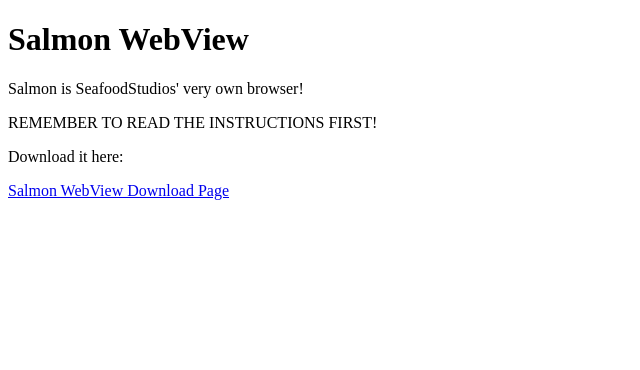
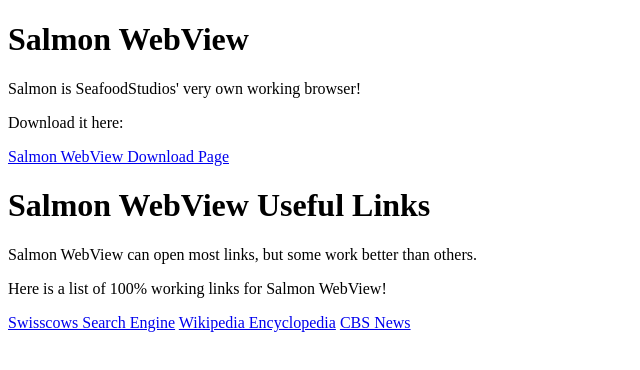
Before and after one commit to SeafoodStudios/SalmonWebView, a plain HTML site: page index.html in a window 1280 px wide. Shown: the whole page, without its empty margins (0-640 px from the left). Drawn offline with Linux system fonts and the light colour scheme.

Commit message:
Update index.html

```diff
--- a/index.html
+++ b/index.html
@@ -2,7 +2,12 @@
 <html lang="en">
   <title>Salmon WebView</title>
   <h1>Salmon WebView</h1>
-  <p>Salmon is SeafoodStudios' very own browser!</p>
-  <p>REMEMBER TO READ THE INSTRUCTIONS FIRST!</p>
+  <p>Salmon is SeafoodStudios' very own working browser!</p>
   <p>Download it here:</p>
   <a href="https://drive.google.com/drive/folders/1ZdyvQ38paezftEOMObbA1PQEOBEd6hcU">Salmon WebView Download Page</a>
+  <h1>Salmon WebView Useful Links</h1>
+  <p>Salmon WebView can open most links, but some work better than others.</p>
+  <p>Here is a list of 100% working links for Salmon WebView!</p>
+  <a href="https://swisscows.com">Swisscows Search Engine</a>
+  <a href="https://www.wikipedia.org/">Wikipedia Encyclopedia</a>
+  <a href="https://www.cbsnews.com/">CBS News</a>
```
